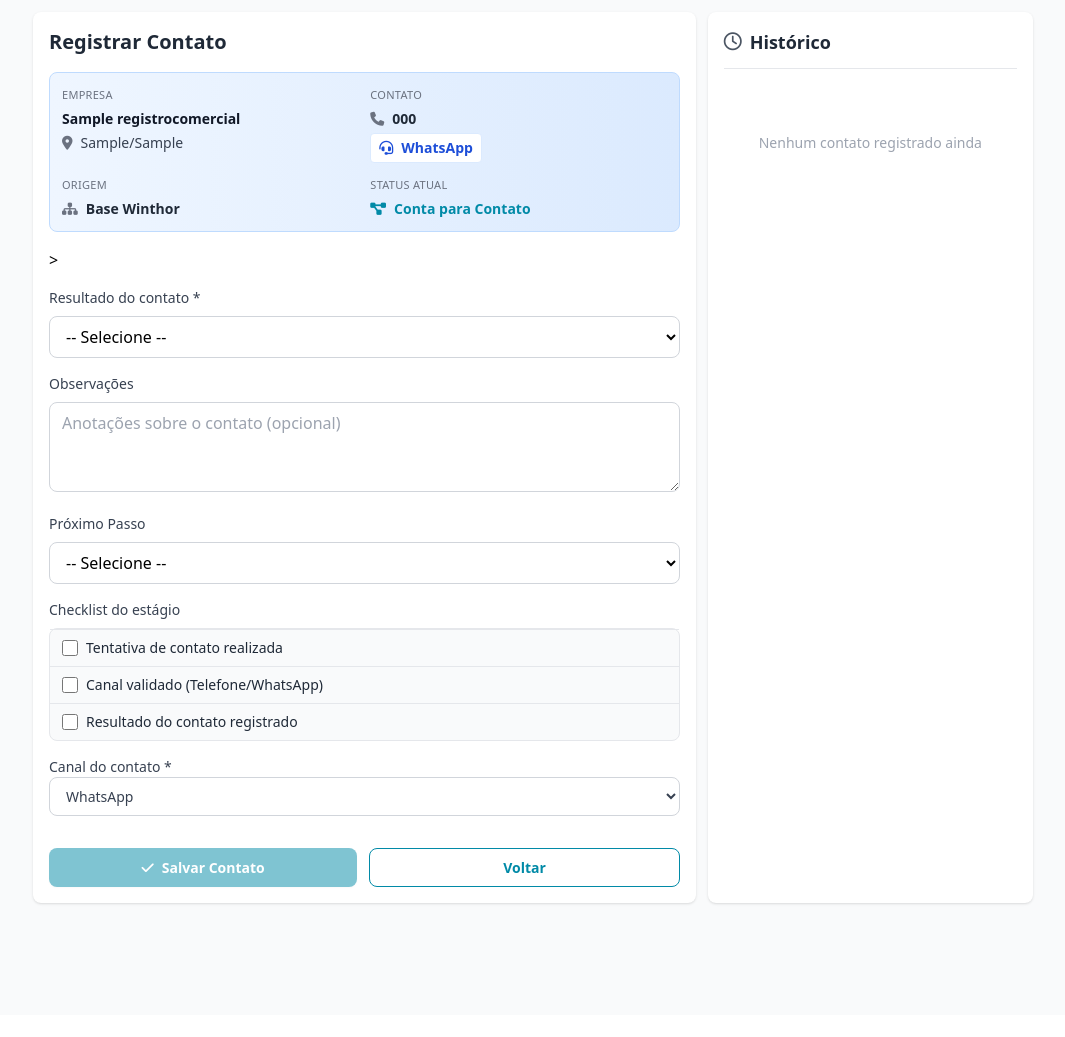
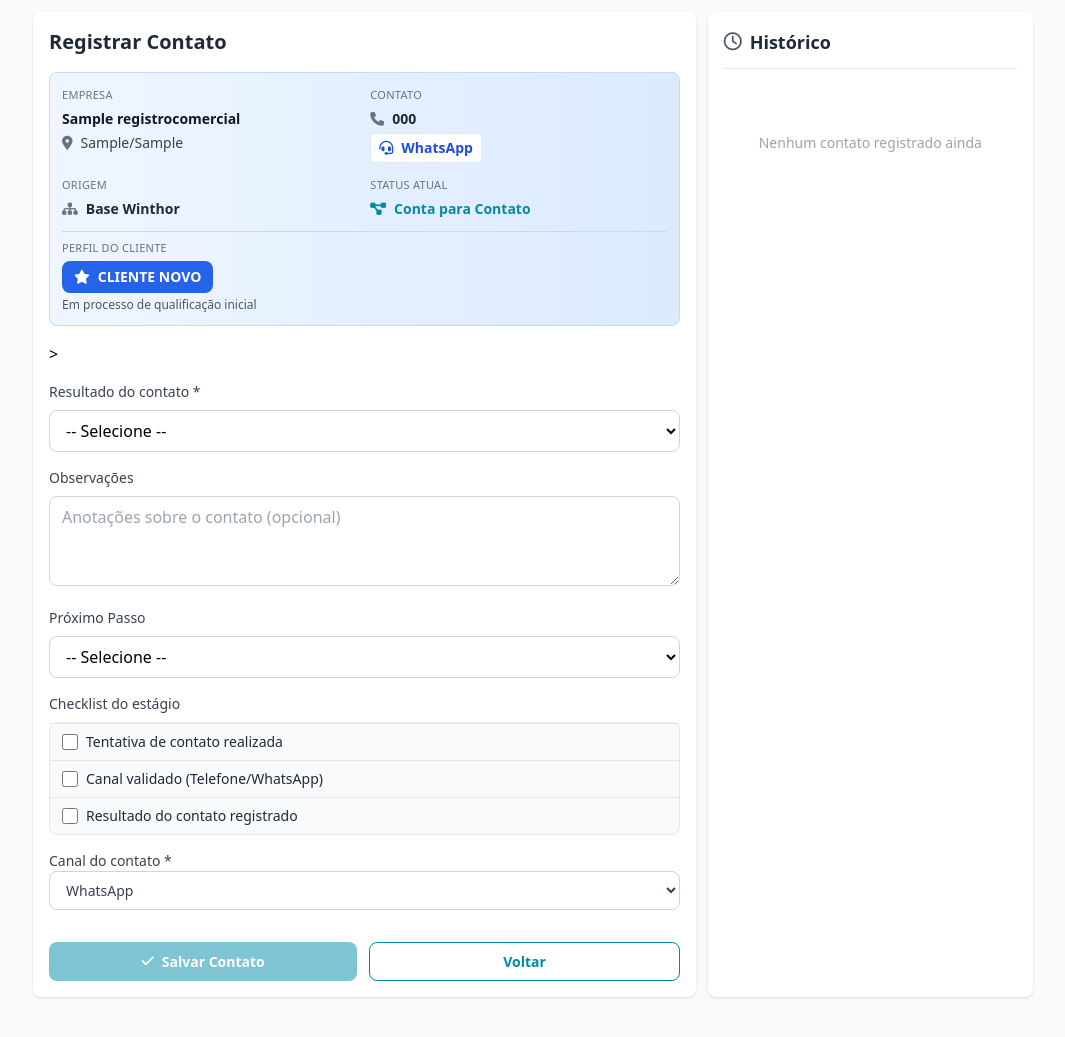
Before and after one commit to alexconectado/mini-crm, a Django app: page /crm/registrar-contato/00000000-0000-0000-0000-000000000001/ in a window 1280 px wide. Shown: the part 56-1093 px from the top of the page, without its empty margins (107-1172 px from the left). Before the commit the page ends 961 px from the top, so only its background shows below. Run offline with Django 5.2, Linux system fonts and the light colour scheme; a user stored in the database is signed in; tables that the repository leaves empty hold one stand-in row (values such as "Sample post"); data that the repository does not hold is empty; some libraries are stand-ins or nearby versions.

Commit message:
refactor: mover badge status_cliente do card para página de detalhes
- Remover badge dos cards do Kanban para reduzir poluição visual
- Adicionar seção 'Perfil do Cliente' na página de Registrar Contato
- Exibir badge colorida com descrição contextual
- Mantém cards limpos focando em info essencial

```diff
--- a/crm/templates/crm/registrar_contato.html
+++ b/crm/templates/crm/registrar_contato.html
@@ -49,6 +49,28 @@
                                 <span id="status_atual_label">{{ registro.get_status_pipeline_display }}</span>
                             </p>
                         </div>
+                    </div>
+                    <div class="border-t border-blue-200 pt-2">
+                        <p class="text-[11px] uppercase tracking-wide text-gray-500 mb-1">Perfil do Cliente</p>
+                        {% if registro.status_cliente == 'novo' %}
+                        <div class="inline-flex items-center gap-2 px-3 py-1.5 rounded-lg bg-blue-600 text-white font-bold text-sm">
+                            <i class="fa-solid fa-star"></i>
+                            <span>CLIENTE NOVO</span>
+                        </div>
+                        <p class="text-xs text-gray-600 mt-1">Em processo de qualificação inicial</p>
+                        {% elif registro.status_cliente == 'ativo' %}
+                        <div class="inline-flex items-center gap-2 px-3 py-1.5 rounded-lg bg-green-600 text-white font-bold text-sm">
+                            <i class="fa-solid fa-check-circle"></i>
+                            <span>CLIENTE ATIVO</span>
+                        </div>
+                        <p class="text-xs text-gray-600 mt-1">Cliente atual com relacionamento estabelecido</p>
+                        {% elif registro.status_cliente == 'inativo' %}
+                        <div class="inline-flex items-center gap-2 px-3 py-1.5 rounded-lg bg-gray-500 text-white font-bold text-sm">
+                            <i class="fa-solid fa-pause-circle"></i>
+                            <span>CLIENTE INATIVO</span>
+                        </div>
+                        <p class="text-xs text-gray-600 mt-1">Requer reativação ou reconquista</p>
+                        {% endif %}
                     </div>
                 </div>
 
```
Also changed, not shown: crm/templates/crm/_card.html (+0 -14 lines), crm/templates/crm/kanban.html (+0 -14 lines).
